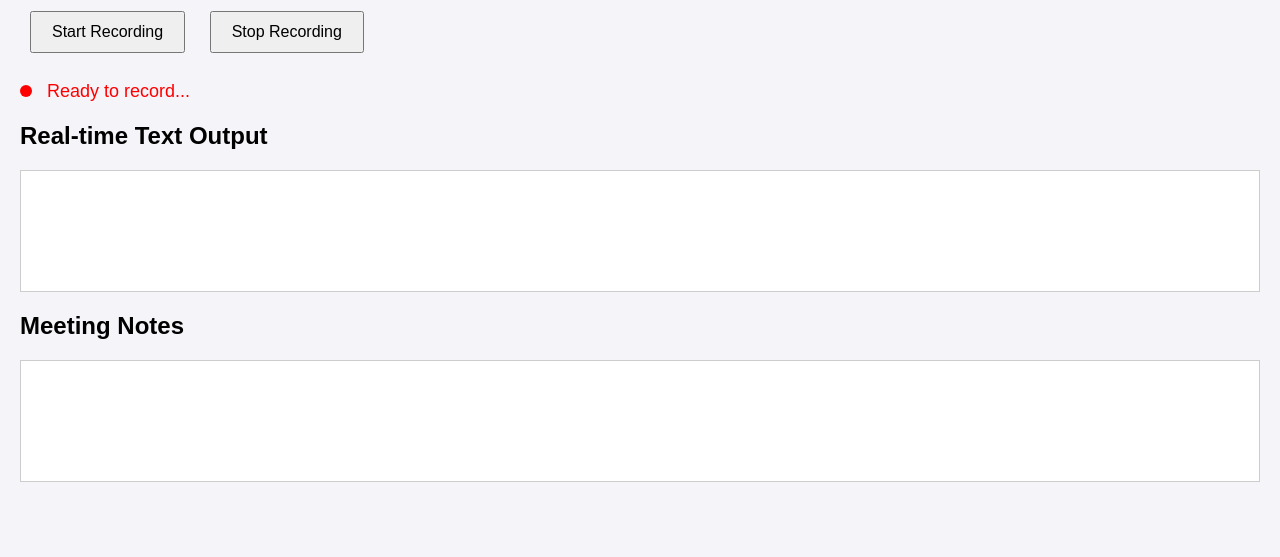
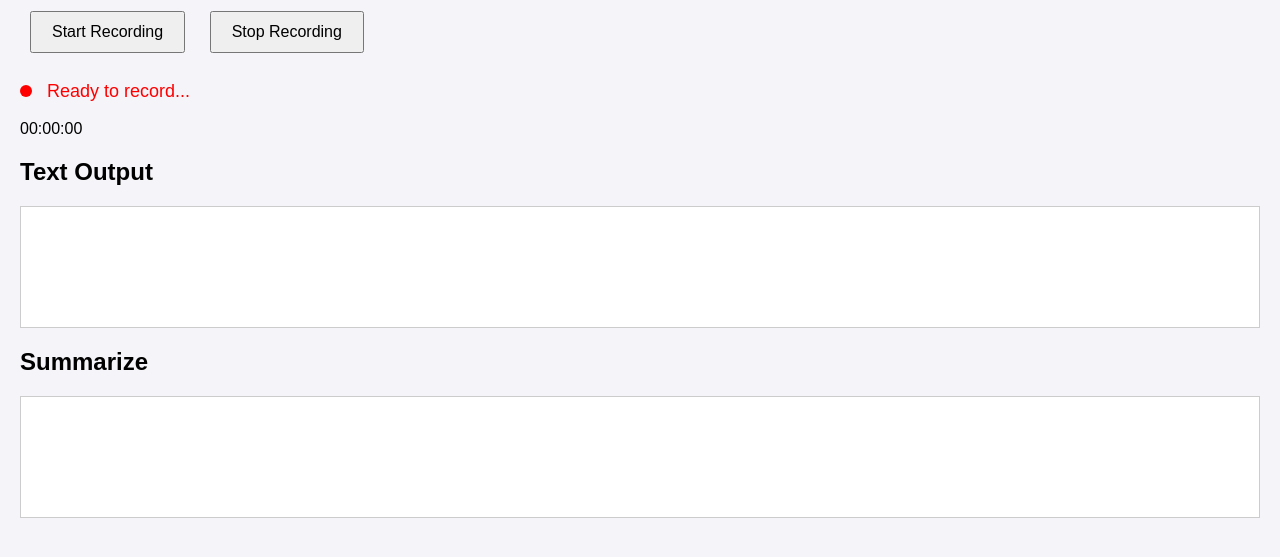
Before and after one commit to pwh9882/HPC_clova_clone, a plain HTML site: page front/main.html in a window 1280 px wide. Shown: the part 99-656 px from the top of the page. Drawn offline with Linux system fonts and the light colour scheme.

Commit message:
Add: time init

```diff
--- a/front/main.html
+++ b/front/main.html
@@ -1,11 +1,13 @@
 <!DOCTYPE html>
 <html lang="en">
+
 <head>
     <meta charset="UTF-8">
     <meta name="viewport" content="width=device-width, initial-scale=1.0">
     <title>Meeting Summary App</title>
     <link rel="stylesheet" href="style.css">
 </head>
+
 <body>
     <header>
         <h1>Meeting Summary App</h1>
@@ -15,16 +17,18 @@
             <button id="start-recording">Start Recording</button>
             <button id="stop-recording">Stop Recording</button>
             <p id="recording-status"><span id="recording-dot"></span> Ready to record...</p>
+            <p id="time-elapsed">00:00:00</p>
         </section>
         <section id="transcript">
-            <h2>Real-time Text Output</h2>
+            <h2>Text Output</h2>
             <div id="text-output"></div>
         </section>
         <section id="meeting-notes">
-            <h2>Meeting Notes</h2>
+            <h2>Summarize</h2>
             <div id="notes-output"></div>
         </section>
     </main>
     <script src="script.js"></script>
 </body>
+
 </html>
```
